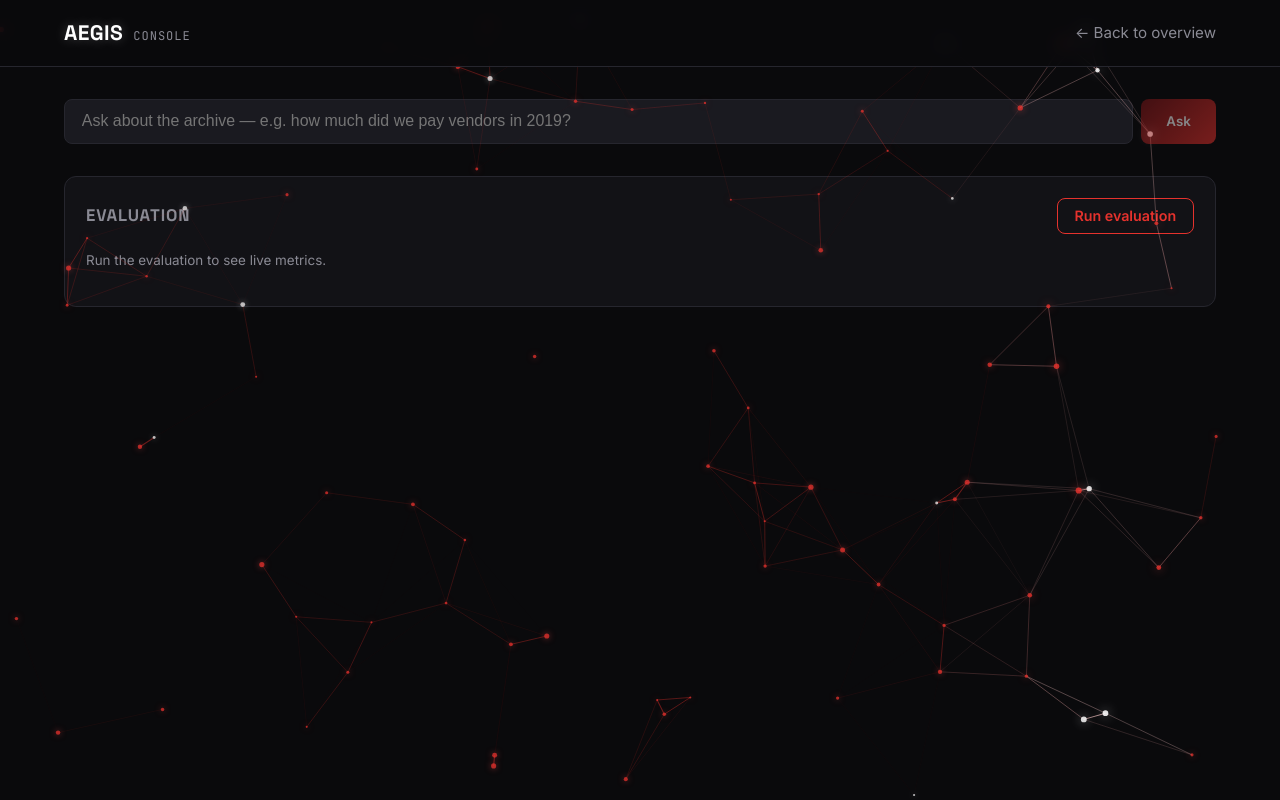
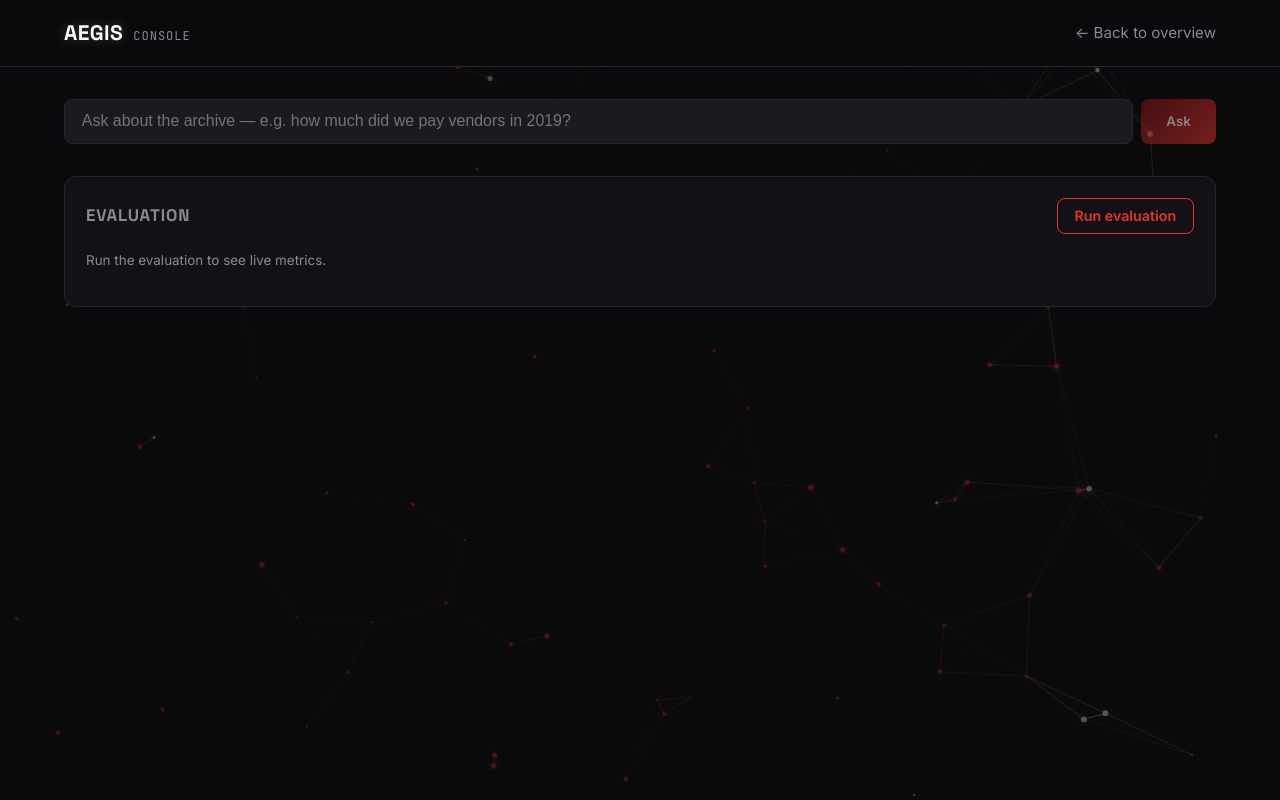
Before and after one commit to SteveDok22/jivs-hackathon-2026, an Angular app in the folder frontend/: page /app in a window 1280 px wide. Built offline with nearby package versions, Linux system fonts and the light colour scheme.

Commit message:
style: update product page styles

```diff
--- a/frontend/src/app/pages/product/product.page.scss
+++ b/frontend/src/app/pages/product/product.page.scss
@@ -34,3 +34,13 @@
 
 main { padding-top: var(--space-4); padding-bottom: var(--space-8); }
 .stack { display: flex; flex-direction: column; gap: var(--space-4); }
+
+/* Subtle network behind the console — dimmed so content stays legible. */
+.bg-layer {
+  position: fixed;
+  inset: 0;
+  z-index: 0;
+  opacity: 0.35;
+  pointer-events: none;
+}
+.topbar, main { position: relative; z-index: 1; }
```
